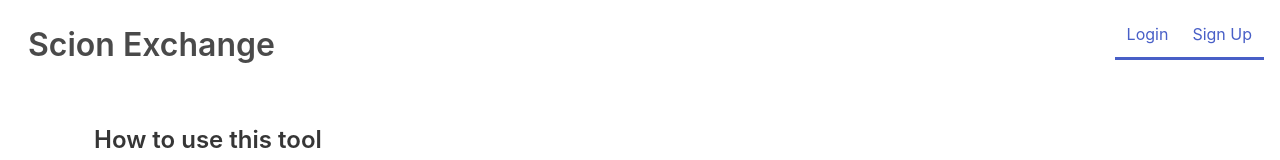
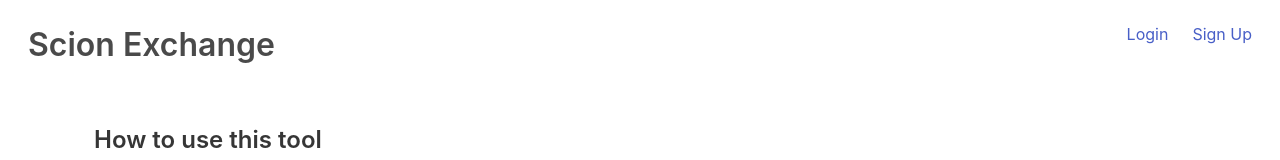
Before and after one commit to fyliu/scion-xchange, a React (Create React App) app in the folder frontend/: page / in a window 1280 px wide. Shown: the top 160 px of the page. Built offline with nearby package versions, Linux system fonts and the light colour scheme.

Commit message:
Fix tab indicator when logged out

```diff
--- a/frontend/src/App.js
+++ b/frontend/src/App.js
@@ -199,7 +199,7 @@
             ) : (
               <>
                 <div
-                  className={`navbar-item is-tab is-active ${
+                  className={`navbar-item is-tab ${
                     activeTab === "Login" ? "is-active" : ""
                   }`}
                   onClick={() => {
@@ -210,7 +210,7 @@
                   <Link to={"/login"}>Login</Link>
                 </div>
                 <div
-                  className={`navbar-item is-tab is-active ${
+                  className={`navbar-item is-tab ${
                     activeTab === "Sign Up" ? "is-active" : ""
                   }`}
                   onClick={() => {
```
